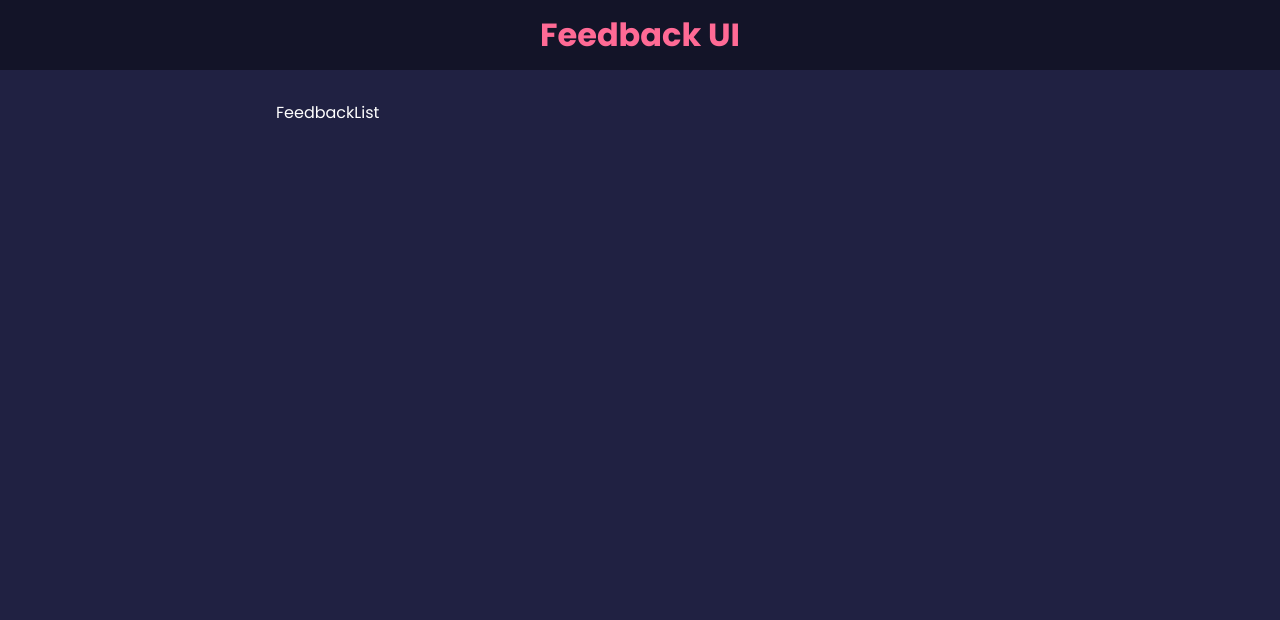
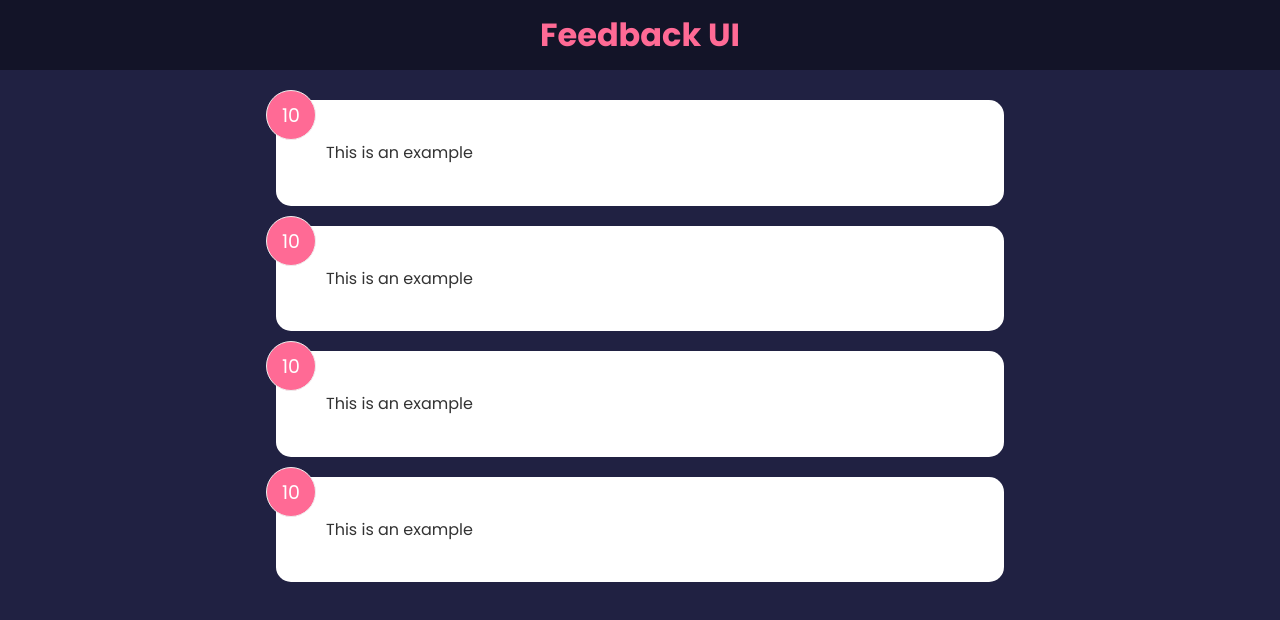
Before and after one commit to Harry-Leepz/feedback, a React (Create React App) app: page / in a window 1280 px wide. Shown: the top 620 px of the page. Built offline with nearby package versions, Linux system fonts and the light colour scheme.

Commit message:
Build FeedbackList component

```diff
--- a/src/components/FeedbackList.jsx
+++ b/src/components/FeedbackList.jsx
@@ -1,5 +1,21 @@
-const FeedbackList = () => {
-  return <div>FeedbackList</div>;
+import FeedbackItem from "./FeedbackItem";
+
+const FeedbackList = ({ data }) => {
+  if (!data || data.length === 0) {
+    return <p>No Feedback Yet...</p>;
+  }
+
+  return (
+    <div className='feedback-list'>
+      {data.map((feedback) => (
+        <FeedbackItem
+          key={feedback.id}
+          rating={feedback.rating}
+          text={feedback.text}
+        />
+      ))}
+    </div>
+  );
 };
 
 export default FeedbackList;
```
